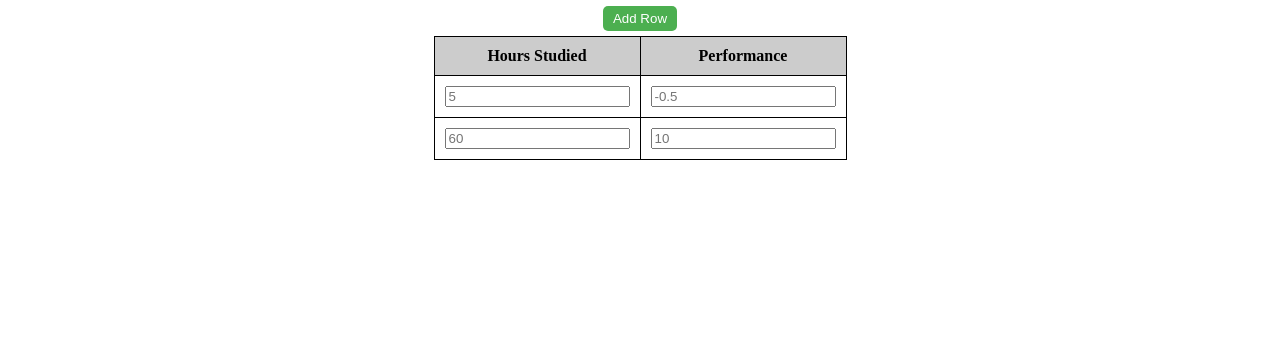
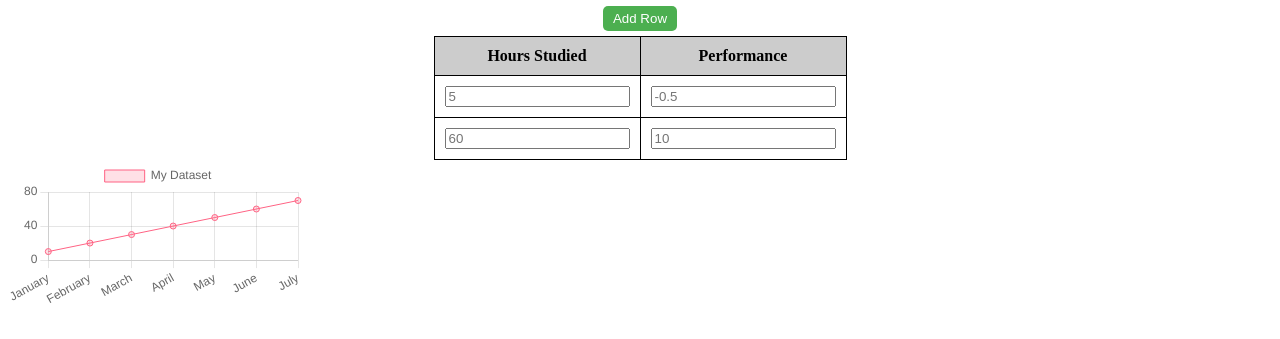
Before and after one commit to bhavukkalra/Web_linear_Regression, a plain HTML site: page index_button_click.html in a window 1280 px wide. Shown: the part 405-744 px from the top of the page. Drawn offline with nearby package versions, Linux system fonts and the light colour scheme.

Commit message:
Added sample chartjs implementation

```diff
--- a/index_button_click.html
+++ b/index_button_click.html
@@ -2,7 +2,6 @@
 <html>
 <head>
 	<link rel="stylesheet" href="style.css">
-	<script src="script.js"></script>
 	<title>Dynamic Table</title>
 
 </head>
@@ -49,7 +48,39 @@
 			</tbody>
 		</table>
 	</div>
-	<script src="https://cdnjs.cloudflare.com/ajax/libs/Chart.js/4.2.1/chart.min.js"></script>
+
+	<canvas id="myChart"></canvas>
+
 
 </body>
+<script src="script.js"></script>
+
+<script src="https://cdn.jsdelivr.net/npm/chart.js"></script>
+<script>
+	console.log("Inside the chartjs script")
+    var ctx = document.getElementById('myChart').getContext('2d');
+    var chart = new Chart(ctx, {
+      type: 'line',
+      data: {
+        labels: ['January', 'February', 'March', 'April', 'May', 'June', 'July'],
+        datasets: [{
+          label: 'My Dataset',
+          data: [10, 20, 30, 40, 50, 60, 70],
+          backgroundColor: 'rgba(255, 99, 132, 0.2)',
+          borderColor: 'rgba(255, 99, 132, 1)',
+          borderWidth: 1
+        }]
+      },
+      options: {
+        responsive: false,
+        scales: {
+          yAxes: [{
+            ticks: {
+              beginAtZero: true
+            }
+          }]
+        }
+      }
+    });
+  </script>
 </html>
```
